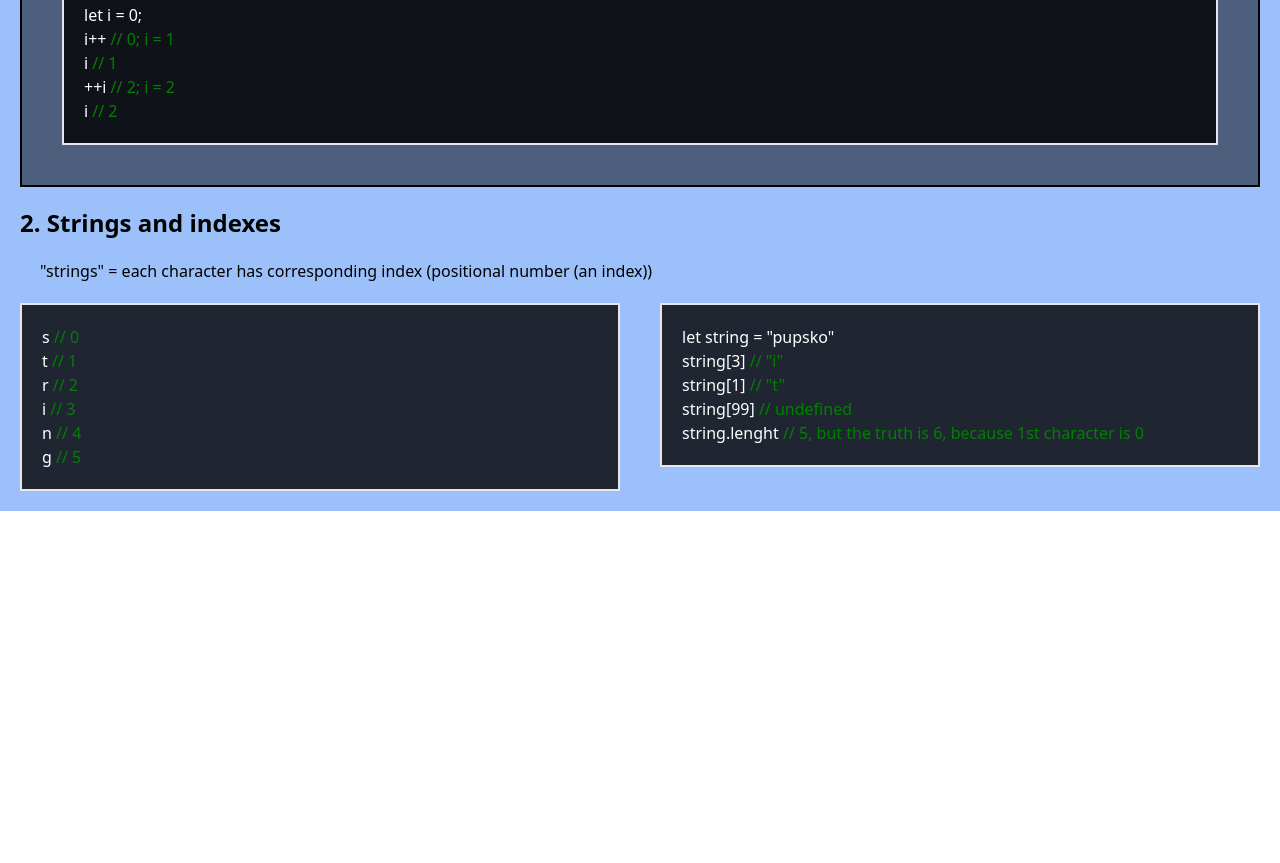
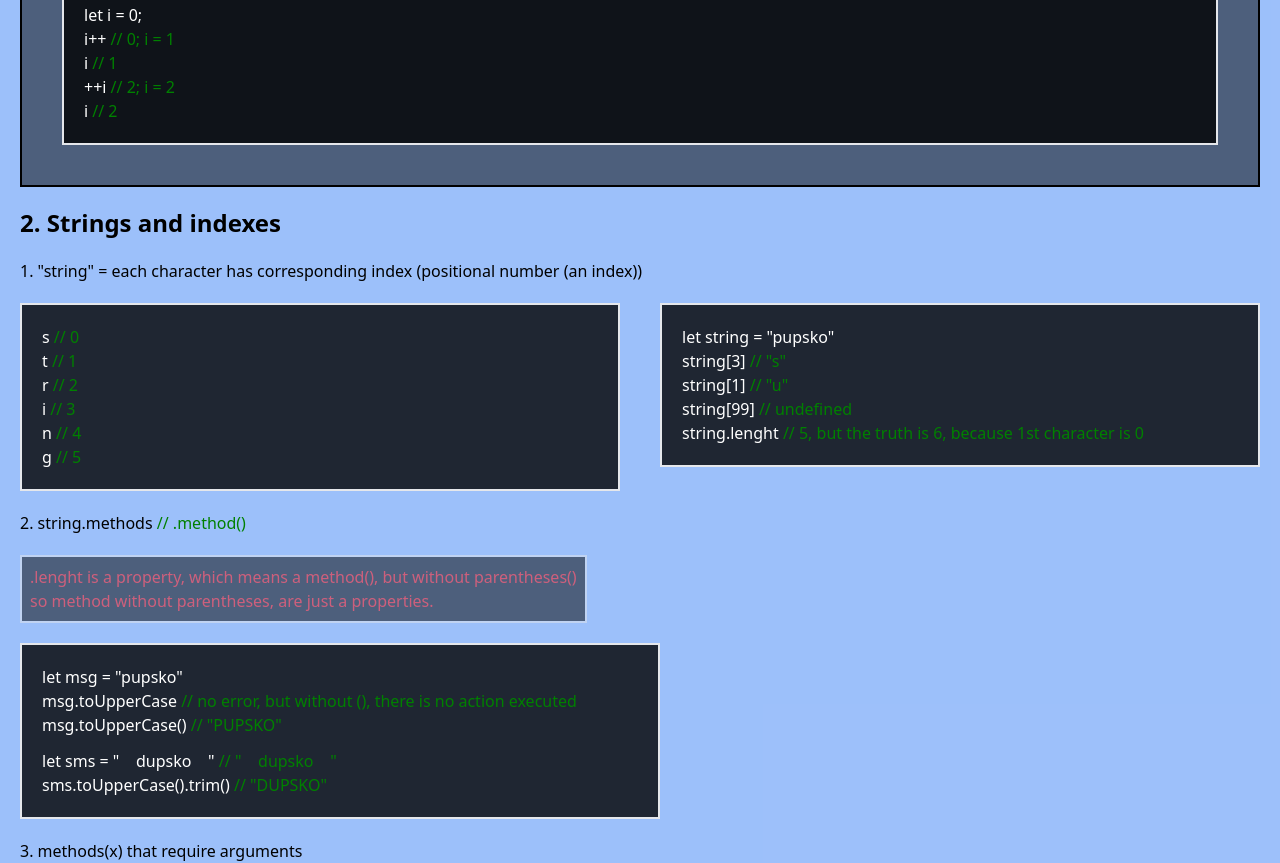
Before and after one commit to CarelessPepper47/Diff, a website: page index.html in a window 1280 px wide. Shown: the part 1329-2192 px from the top of the page. Before the commit the page ends 1840 px from the top, so only its background shows below. Drawn offline with Linux system fonts and the light colour scheme.

Commit message:
troszke dzis jeszcze

```diff
--- a/index.html
+++ b/index.html
@@ -120,8 +120,8 @@
       <div class="">
         <h1 class="font-semibold text-2xl m-5">2. Strings and indexes</h1>
         <div class="flex flex-col">
-          <p class="mx-10">
-            "strings" = each character has corresponding index (positional
+          <p class="mx-5">
+            1. "string" = each character has corresponding index (positional
             number (an index))
           </p>
           <div class="flex">
@@ -139,8 +139,8 @@
               class="border-2 m-5 flex flex-col bg-black/80 text-white p-5 w-1/2 h-fit"
             >
               <p>let string = "pupsko" <span class="kom"></span></p>
-              <p>string[3] <span class="kom"> // "i" </span></p>
-              <p>string[1] <span class="kom"> // "t" </span></p>
+              <p>string[3] <span class="kom"> // "s" </span></p>
+              <p>string[1] <span class="kom"> // "u" </span></p>
               <p>string[99] <span class="kom"> // undefined </span></p>
               <p>
                 string.lenght
@@ -151,6 +151,47 @@
             </section>
           </div>
         </div>
+        <div>
+          <h1 class="mx-5">
+            2. string.methods <span class="kom">// .method()</span>
+          </h1>
+          <div
+            class="flex flex-col border-2 bg-black opacity-50 h-fit w-max m-5 p-2"
+          >
+            <p class="disclaimer">
+              .lenght is a property, which means a method(), but without
+              parentheses()
+            </p>
+            <p class="disclaimer">
+              so method without parentheses, are just a properties.
+            </p>
+          </div>
+          <section
+            class="border-2 m-5 flex flex-col bg-black/80 text-white p-5 w-1/2 h-fit"
+          >
+            <p>let msg = "pupsko" <span class="kom"></span></p>
+            <p>
+              msg.toUpperCase
+              <span class="kom">
+                // no error, but without (), there is no action executed
+              </span>
+            </p>
+            <p>msg.toUpperCase() <span class="kom"> // "PUPSKO" </span></p>
+
+            <p class="mt-3">
+              let sms = " &#160;&#160;&#160;dupsko&#160;&#160;&#160; "
+              <span class="kom">
+                // " &#160;&#160;&#160;dupsko&#160;&#160;&#160; "</span
+              >
+            </p>
+            <p>
+              sms.toUpperCase().trim() <span class="kom"> // "DUPSKO"</span>
+            </p>
+          </section>
+          <div>
+            <h1 class="mx-5">3. methods(x) that require arguments</h1>
+          </div>
+        </div>
       </div>
     </div>
   </body>
--- a/moje.css
+++ b/moje.css
@@ -1,3 +1,7 @@
 .kom {
-    color: green
+    color: green;
 }
+
+.disclaimer {
+    color: red;
+}
```
Also changed, not shown: main.css.
